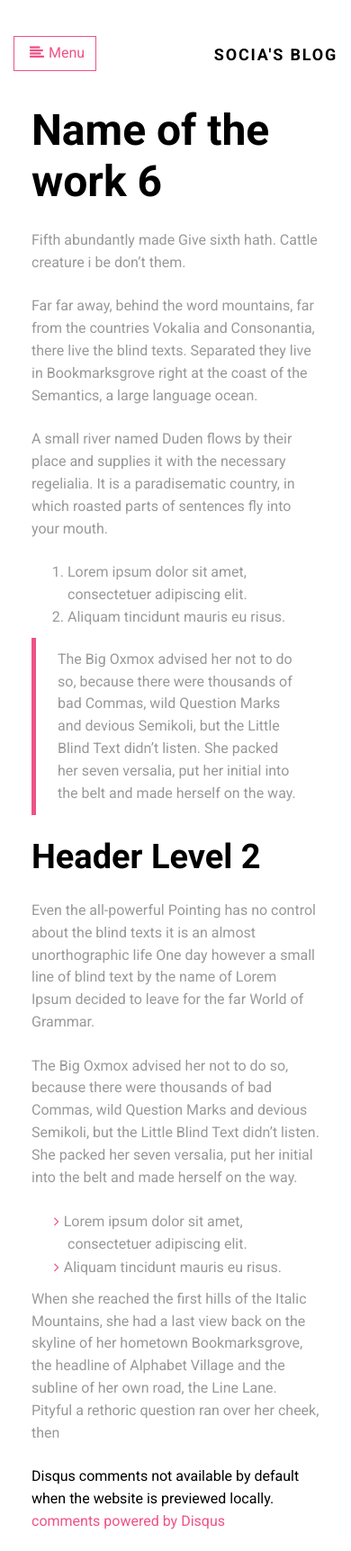
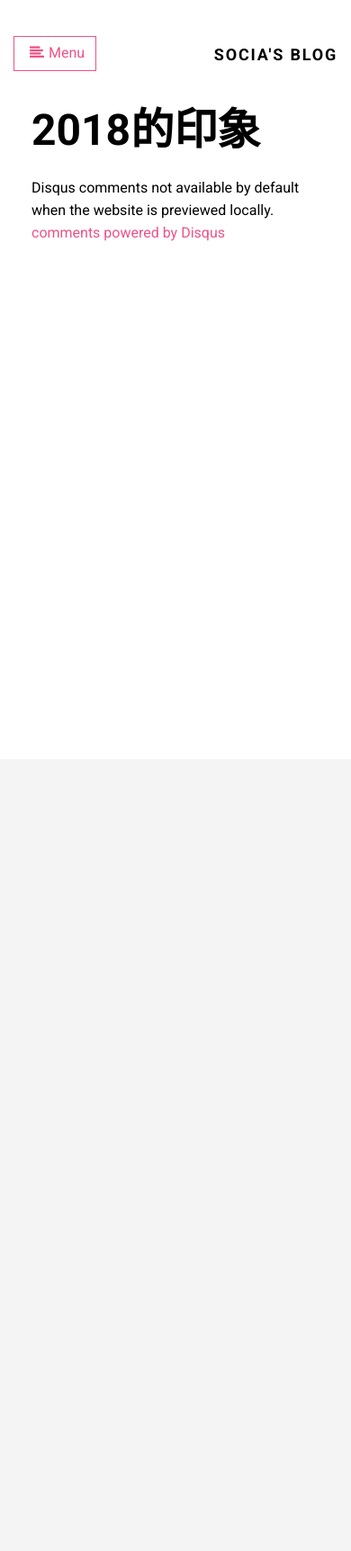
Before and after one commit to sociaxie/sociaxie.github.io, a plain HTML site: page portfolio/work6/index.html in a window 390 px wide. Shown: the whole page at 90% size. After the commit the page ends 844 px from the top, so only its background shows below. Drawn offline with Linux system fonts and the light colour scheme.

Commit message:
rebuilding site 2018年07月17日 23:23:24

```diff
--- a/portfolio/work6/index.html
+++ b/portfolio/work6/index.html
@@ -2,7 +2,7 @@
 <html lang="en-us">
 <head><meta charset="utf-8">
 <meta http-equiv="X-UA-Compatible" content="IE=edge">
-<title>Name of the work 6</title>
+<title>2018的印象</title>
 <meta name="description" content="我的作品集">
 <meta name="viewport" content="width=device-width, initial-scale=1">
 <meta name="robots" content="all,follow">
@@ -109,35 +109,8 @@ if (!doNotTrack) {
   <div class="row">
     <div class="col-lg-8">
       <div class="content-column-content">
-         <h1>Name of the work 6</h1>
-         <p>Fifth abundantly made Give sixth hath. Cattle creature i be don&rsquo;t them.
-</p>
+         <h1>2018的印象</h1>
 
-<p>Far far away, behind the word mountains, far from the countries Vokalia and Consonantia, there live the blind texts. Separated they live in Bookmarksgrove right at the coast of the Semantics, a large language ocean.</p>
-
-<p>A small river named Duden flows by their place and supplies it with the necessary regelialia. It is a paradisematic country, in which roasted parts of sentences fly into your mouth.</p>
-
-<ol>
-<li>Lorem ipsum dolor sit amet, consectetuer adipiscing elit.</li>
-<li>Aliquam tincidunt mauris eu risus.</li>
-</ol>
-
-<blockquote>
-<p>The Big Oxmox advised her not to do so, because there were thousands of bad Commas, wild Question Marks and devious Semikoli, but the Little Blind Text didn&rsquo;t listen. She packed her seven versalia, put her initial into the belt and made herself on the way.</p>
-</blockquote>
-
-<h2 id="header-level-2">Header Level 2</h2>
-
-<p>Even the all-powerful Pointing has no control about the blind texts it is an almost unorthographic life One day however a small line of blind text by the name of Lorem Ipsum decided to leave for the far World of Grammar.</p>
-
-<p>The Big Oxmox advised her not to do so, because there were thousands of bad Commas, wild Question Marks and devious Semikoli, but the Little Blind Text didn&rsquo;t listen. She packed her seven versalia, put her initial into the belt and made herself on the way.</p>
-
-<ul>
-<li>Lorem ipsum dolor sit amet, consectetuer adipiscing elit.</li>
-<li>Aliquam tincidunt mauris eu risus.</li>
-</ul>
-
-<p>When she reached the first hills of the Italic Mountains, she had a last view back on the skyline of her hometown Bookmarksgrove, the headline of Alphabet Village and the subline of her own road, the Line Lane. Pityful a rethoric question ran over her cheek, then</p>
          <div id="disqus_thread"></div>
 <script>
     var disqus_config = function () {
--- a/sitemap.xml
+++ b/sitemap.xml
@@ -25,6 +25,11 @@
   <url>
     <loc>https://sociaxie.github.io/portfolio/work5/</loc>
     <lastmod>2018-07-08T22:12:42+08:00</lastmod>
+  </url>
+
+  <url>
+    <loc>https://sociaxie.github.io/portfolio/work6/</loc>
+    <lastmod>2018-07-17T22:12:42+08:00</lastmod>
   </url>
 
   <url>
```
Also changed, not shown: index.xml (+9 -0 lines), portfolio/index.html (+24 -0 lines), portfolio/index.xml (+9 -0 lines), img/portfolio/7.2018的印象.jpg (added).
